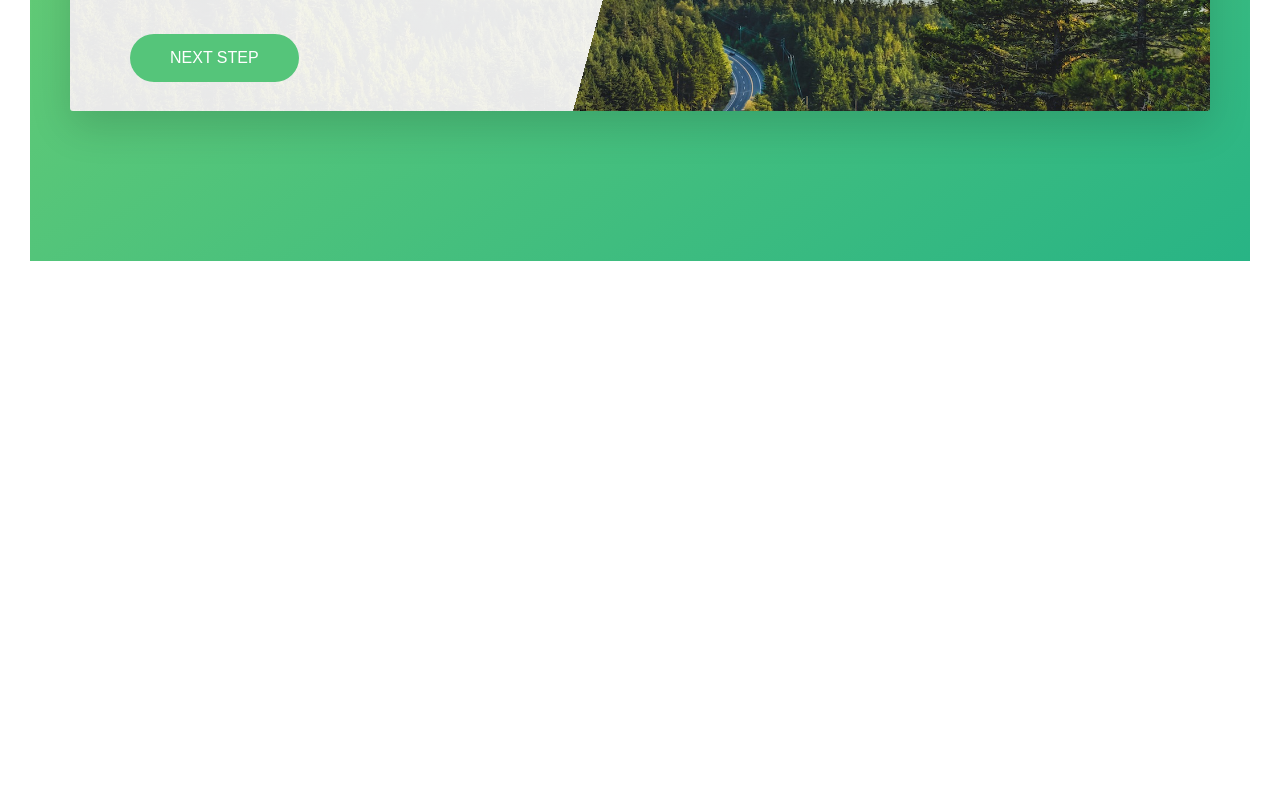
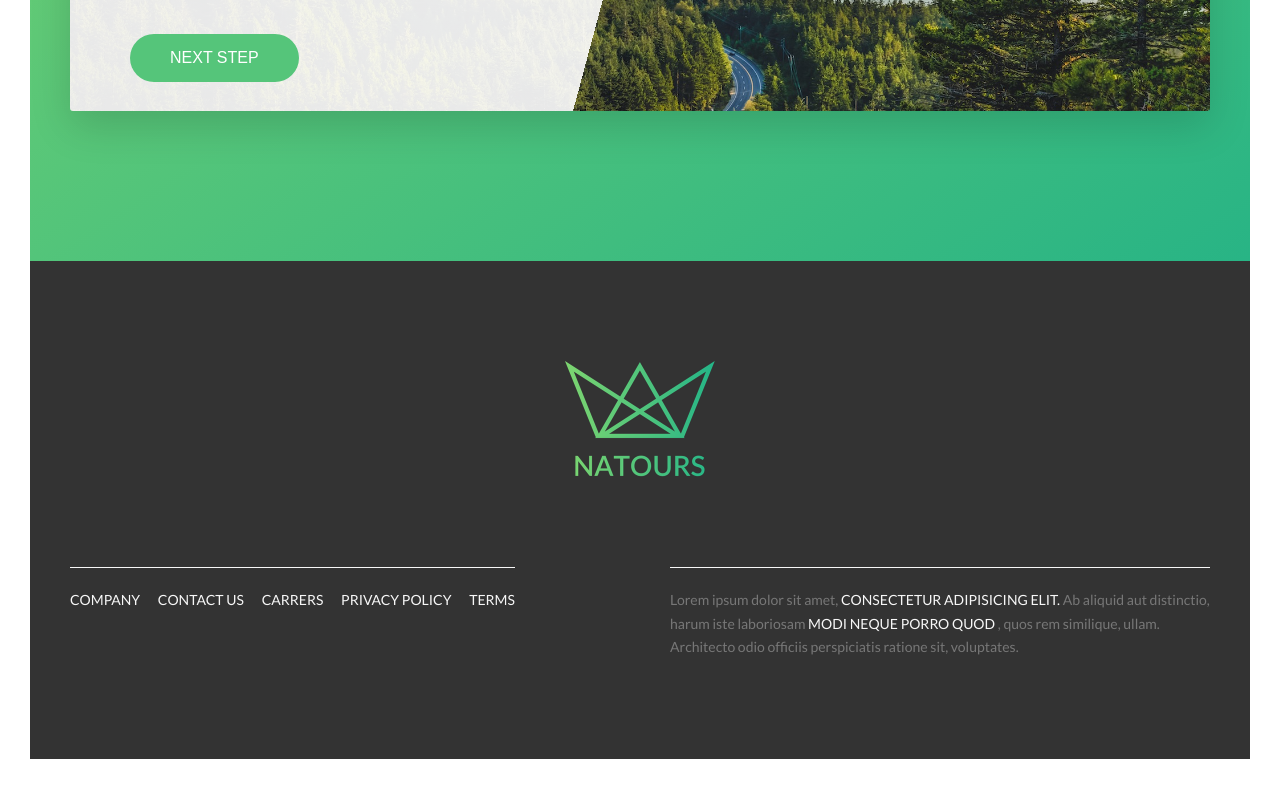
Before and after one commit to TrellixVulnTeam/html_natours_M3RE, a website: page index.html in a window 1280 px wide. Shown: the part 5043-5832 px from the top of the page. Before the commit the page ends 5334 px from the top, so only its background shows below. Drawn offline with Linux system fonts and the light colour scheme.

Commit message:
add footer

```diff
--- a/index.html
+++ b/index.html
@@ -299,6 +299,30 @@
         </div>
     </section>
 </main>
+<footer class="footer">
+    <div class="footer__logo-box">
+        <img class="footer__logo" src="img/logo-green-2x.png" alt="logo">
+    </div>
+    <div class="row">
+        <div class="col-1-of-2">
+            <div class="footer__navigation">
+                <ul class="footer__list">
+                    <li class="footer__item"><a href="#" class="footer__link">Company</a></li>
+                    <li class="footer__item"><a href="#" class="footer__link">Contact Us</a></li>
+                    <li class="footer__item"><a href="#" class="footer__link">Carrers</a></li>
+                    <li class="footer__item"><a href="#" class="footer__link">Privacy Policy</a></li>
+                    <li class="footer__item"><a href="#" class="footer__link">Terms</a></li>
+                </ul>
+            </div>
+        </div>
+        <div class="col-1-of-2">
+            <p class="footer__copyright">
+                Lorem ipsum dolor sit amet, <a href="#" class="footer__link">consectetur adipisicing elit.</a>  Ab aliquid aut distinctio, harum iste laboriosam
+                <a href="#" class="footer__link">modi neque porro quod</a> , quos rem similique, ullam. Architecto odio officiis perspiciatis ratione sit, voluptates.
+            </p>
+        </div>
+    </div>
+</footer>
 
 <!--    <section class="grid-test">-->
 <!--        <div class="row">-->
--- a/sass/abstracts/_variables.scss
+++ b/sass/abstracts/_variables.scss
@@ -3,6 +3,7 @@ $color-primary-light: #7ed56f;
 $color-primary-dark: #28b485;
 $color-grey-dark: #777;
 $color-grey-dark-2: #999;
+$color-grey-dark-3: #333;
 $color-grey-light-1: #F7F7F7;
 $color-grey-light-2: #eee;
 $color-white: #fff;
--- /dev/null
+++ b/sass/layout/_footer.scss
@@ -0,0 +1,49 @@
+.footer {
+  background-color: $color-grey-dark-3;
+  padding: 10rem 0;
+  font-size: 1.4rem;
+
+  &__logo {
+     width: 15rem;
+    height: auto;
+  }
+  &__logo-box {
+     text-align: center;
+    margin-bottom: 8rem;
+
+  }
+  &__navigation {
+     border-top: 1px solid $color-grey-light-1;
+    padding-top: 2rem;
+    display: inline-block;
+  }
+  &__list {
+     list-style: none;
+  }
+  &__item {
+     display: inline-block;
+
+    &:not(:last-child){
+      margin-right: 1.5rem;
+    }
+  }
+  &__link {
+     &:link,
+    &:visited {
+       color: $color-grey-light-1;
+       text-decoration: none;
+       text-transform: uppercase;
+       display: inline-block;
+     }
+    &:hover,
+    &:active {
+      color: $color-primary;
+      box-shadow: 0 1rem 2rem rgba($color-black, .4);
+    }
+  }
+  &__copyright {
+    border-top: 1px solid $color-grey-light-1;
+    padding-top: 2rem;
+  }
+
+}
--- a/sass/main.scss
+++ b/sass/main.scss
@@ -10,6 +10,7 @@
 
 @import "layout/header";
 @import "layout/grid";
+@import "layout/footer";
 
 @import "pages/home";
 
```
Also changed, not shown: css/style.css.
